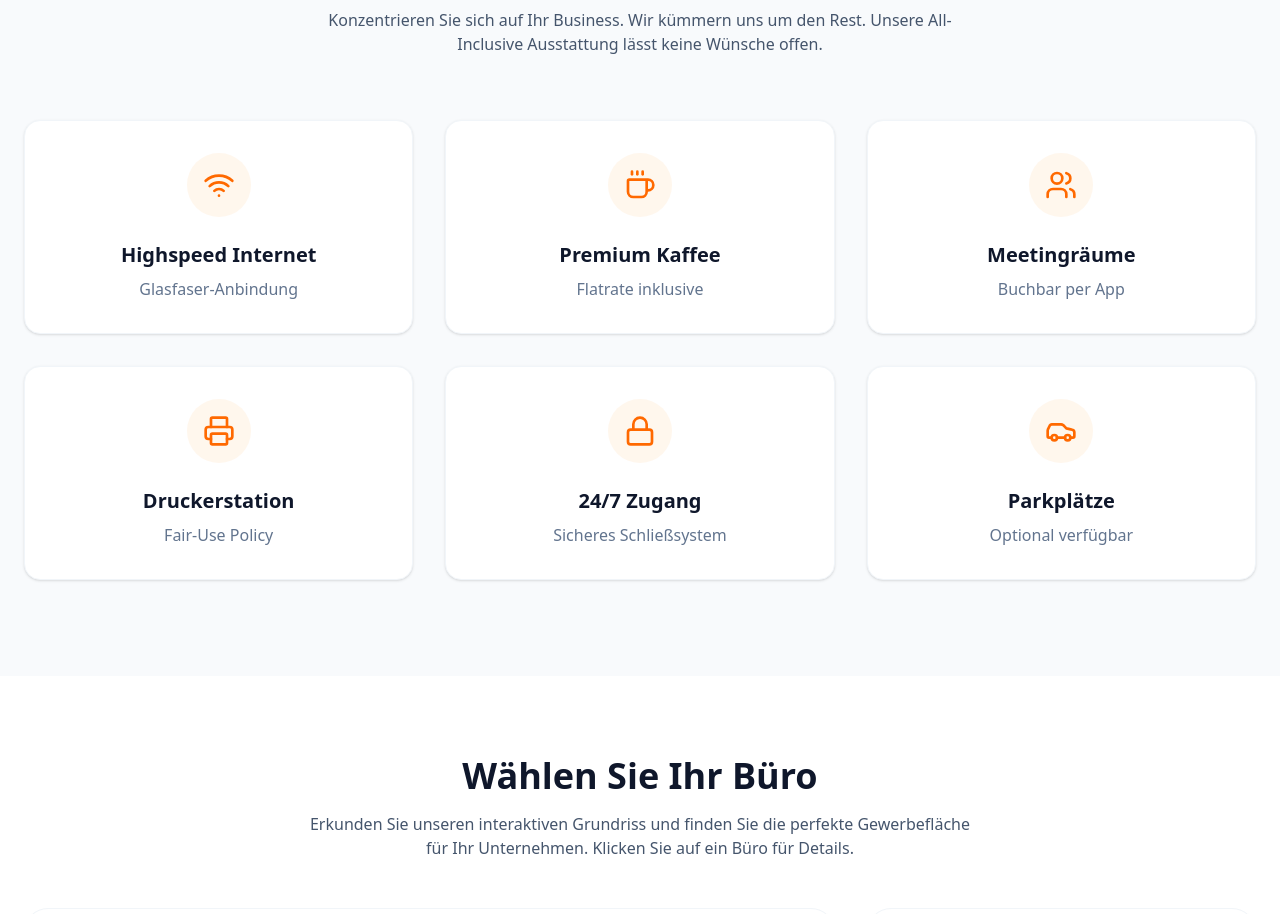
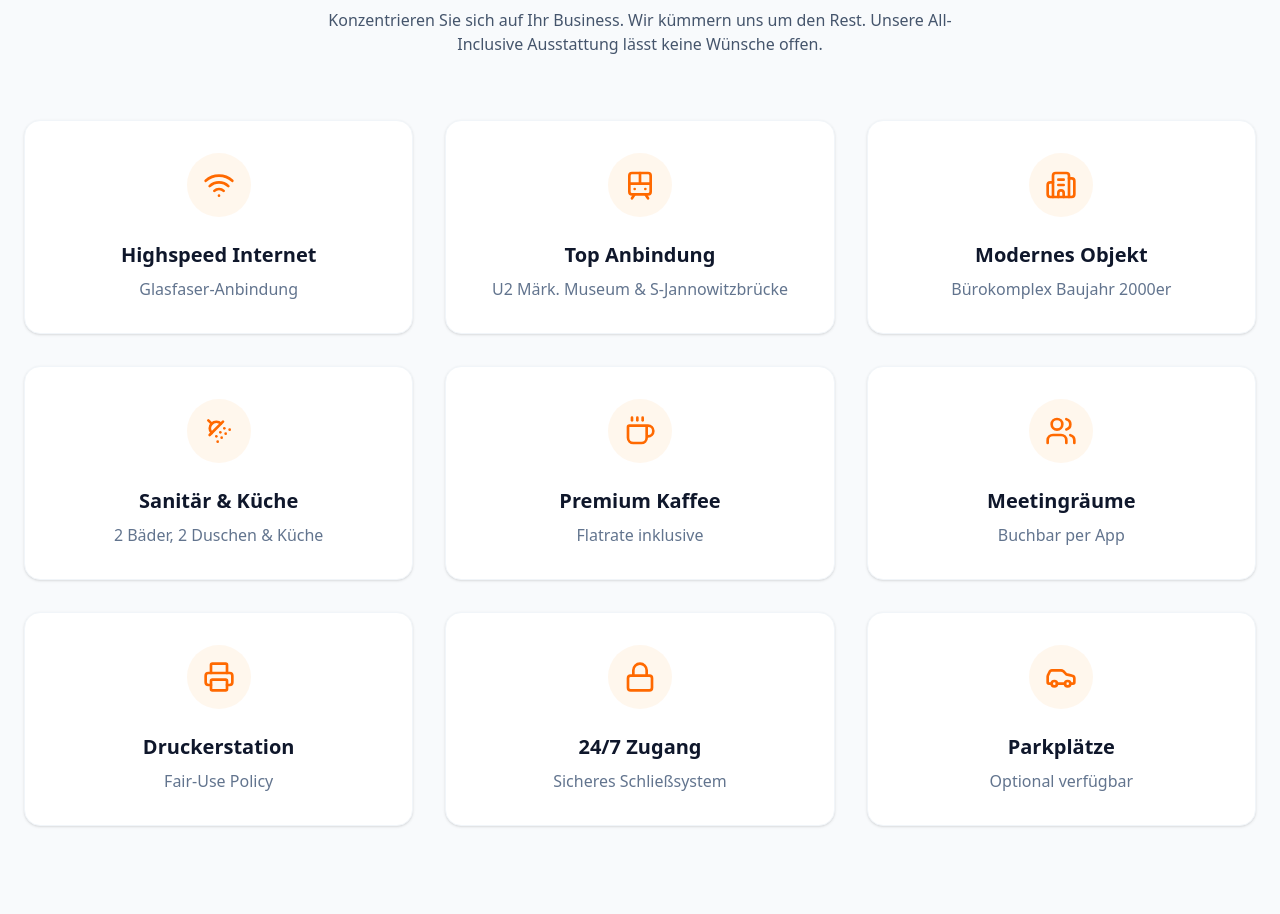
Before and after one commit to luanmezini-art/open-law-website, a React (Vite) app: page / in a window 1280 px wide. Shown: the part 880-1794 px from the top of the page. Built offline with nearby package versions, Linux system fonts and the light colour scheme.

Commit message:
Feat: Add amenities for location, building, facilities

```diff
--- a/src/components/Amenities.tsx
+++ b/src/components/Amenities.tsx
@@ -1,10 +1,13 @@
 
 
-import { Wifi, Coffee, Users, Printer, Lock, Car } from 'lucide-react';
+import { Wifi, Coffee, Users, Printer, Lock, Car, Train, Building2, ShowerHead } from 'lucide-react';
 
 const Amenities = () => {
     const amenities = [
         { icon: Wifi, title: 'Highspeed Internet', desc: 'Glasfaser-Anbindung' },
+        { icon: Train, title: 'Top Anbindung', desc: 'U2 Märk. Museum & S-Jannowitzbrücke' },
+        { icon: Building2, title: 'Modernes Objekt', desc: 'Bürokomplex Baujahr 2000er' },
+        { icon: ShowerHead, title: 'Sanitär & Küche', desc: '2 Bäder, 2 Duschen & Küche' },
         { icon: Coffee, title: 'Premium Kaffee', desc: 'Flatrate inklusive' },
         { icon: Users, title: 'Meetingräume', desc: 'Buchbar per App' },
         { icon: Printer, title: 'Druckerstation', desc: 'Fair-Use Policy' },
```
